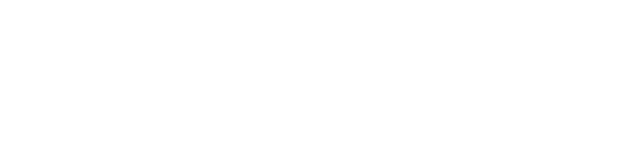
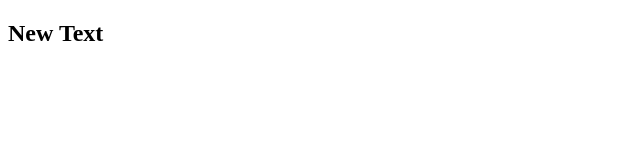
Before and after one commit to LiubovShakhova/Test, a plain HTML site: page index.html in a window 1280 px wide. Shown: the whole page, without its empty margins (0-640 px from the left). Drawn offline with Linux system fonts and the light colour scheme.

Commit message:
New changes in html

```diff
--- a/index.html
+++ b/index.html
@@ -6,7 +6,7 @@
   <title>Github</title>
 </head>
 <body>
-
+  <h2 class="title">New Text</h2>
 <script src="script.js" async defer></script>
 </body>
 </html>
```
